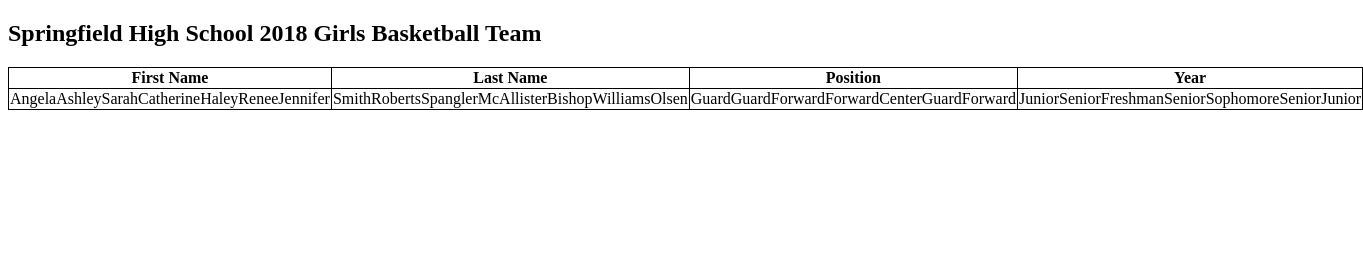
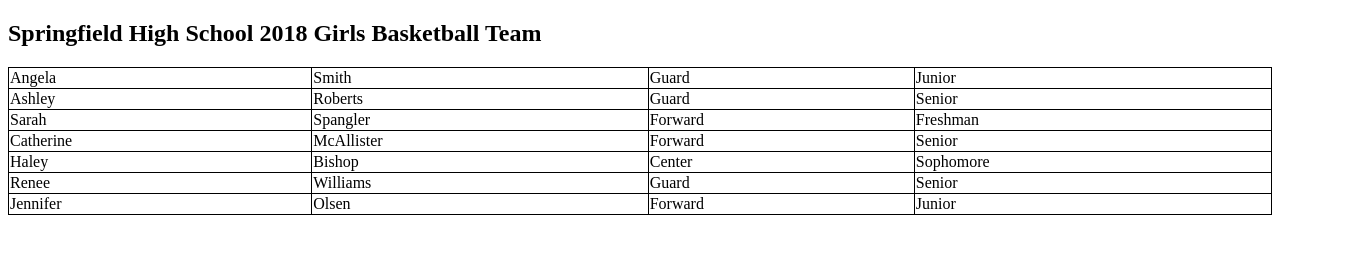
Before and after one commit to sivonne/Assignment5, a plain HTML site: page index.html in a window 1280 px wide. Shown: the whole page, 1363 px wide, since content can reach past the window. Drawn offline with Linux system fonts and the light colour scheme.

Commit message:
tried to consolidate code (did not realize we weren't supposed to add to the actual HTML, now there are rows and columns, still need to bold Seniors

```diff
--- a/css/styles.css
+++ b/css/styles.css
@@ -1,5 +1,8 @@
 table, th, td{
     border: 1px solid black;
     border-collapse: collapse;
+}
+table{
+  width:100%;
 
 }
--- a/index.html
+++ b/index.html
@@ -7,42 +7,6 @@
 <body>
  <h2>Springfield High School 2018 Girls Basketball Team</h2>
   <table id="table-content">
-    <tr id="headings">
-      <th>First Name</th>
-      <th>Last Name</th>
-      <th>Position</th>
-      <th>Year</th>
-    </tr>
-
-<tr>
-      <td id="col1"></td>
-      <td id="col2"></td>
-      <td id="col3"></td>
-      <td id="col4"></td>
-</tr>
-
-
-
-
-
-
-
-
-
-
-
-    <!--<td id="col1">
-      <th>First Name</th>
-    </td>
-    <td id="col2">
-      <th>Last Name</th>
-    </td>
-    <td id="col3">
-      <th>Position</th>
-    </td>
-    <td id="col4">
-      <th>Year</th>
-    </td>-->
   </table>
 
   <script src="js/scripts.js"></script>
--- a/js/scripts.js
+++ b/js/scripts.js
@@ -46,26 +46,38 @@ var players = [
   year: 'Junior'
   }
 ];
+var res = document.getElementById('table-content');
+var html = '';
 //Write your function here
 function playerTable(){
+for(i = 0; i < players.length; i++){
+      html += '<td>' + players[i].first;
+      html += '<td>' + players[i].last ;
+      html += '<td>' + players[i].position;
+      html += '<td>' + players[i].year + '<tr>'+ '</tr>';
+      html += '</td>';
+    }
+    res.innerHTML = '<table>' + html + '</table>';
+}
 
-for(i = 0; i < players.length; i++){
-    /*document.getElementById('col1').innerHTML = players.first;
-    document.getElementById('col2').innerHTML = players.last;
-    document.getElementById('col3').innerHTML = players.position;
-    document.getElementById('col4').innerHTML = players.year;*/
-
+playerTable();
+/*for(i = 0; i < players.length; i++){
     document.getElementById('col1').innerHTML += '<td>' + players[i].first;
     document.getElementById('col2').innerHTML += '<td>' + players[i].last;
     document.getElementById('col3').innerHTML += '<td>' + players[i].position;
     document.getElementById('col4').innerHTML+= '<td>' + players[i].year;
     document.getElementById('col4').innerHTML+= '</td>';
+  }
+  if (players.year == 'Senior'){
+     year.bold();
+     tr.first.bold();
+     tr.last.bold();
+     tr.position.bold();
+  }
+
+}*/
 
 
-  }
-
-}
-playerTable();
 /*
 EXTRA CREDIT CHALLENGE (5 POINTS): Write a function that compares the list above with the list below, finds the players that made the All-State team, and displays a message with the results: "Congratulations to Springfield's 2018 North Carolina All-State honorees: ____." Display the message in a div below the table.
 Hint: You need two loops, one of which will be 'nested'.*/
@@ -117,4 +129,5 @@ Hint: You need two loops, one of which will be 'nested'.*/
 /*
 https://www.w3schools.com/js/js_htmldom_html.asp
 https://www.w3schools.com/js/js_htmldom_elements.asp
+https://www.w3schools.com/js/js_htmldom_css.asp
 */
```
